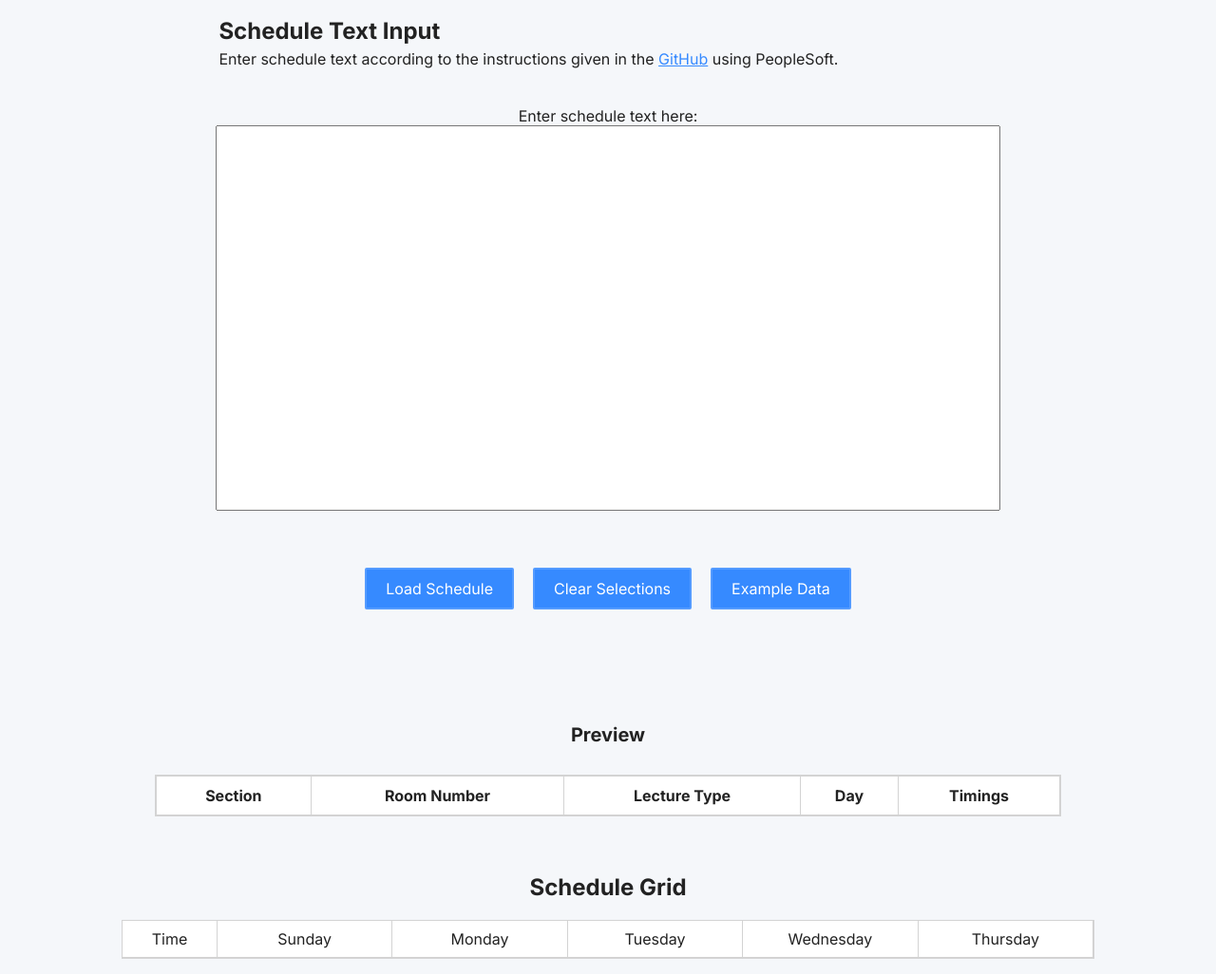
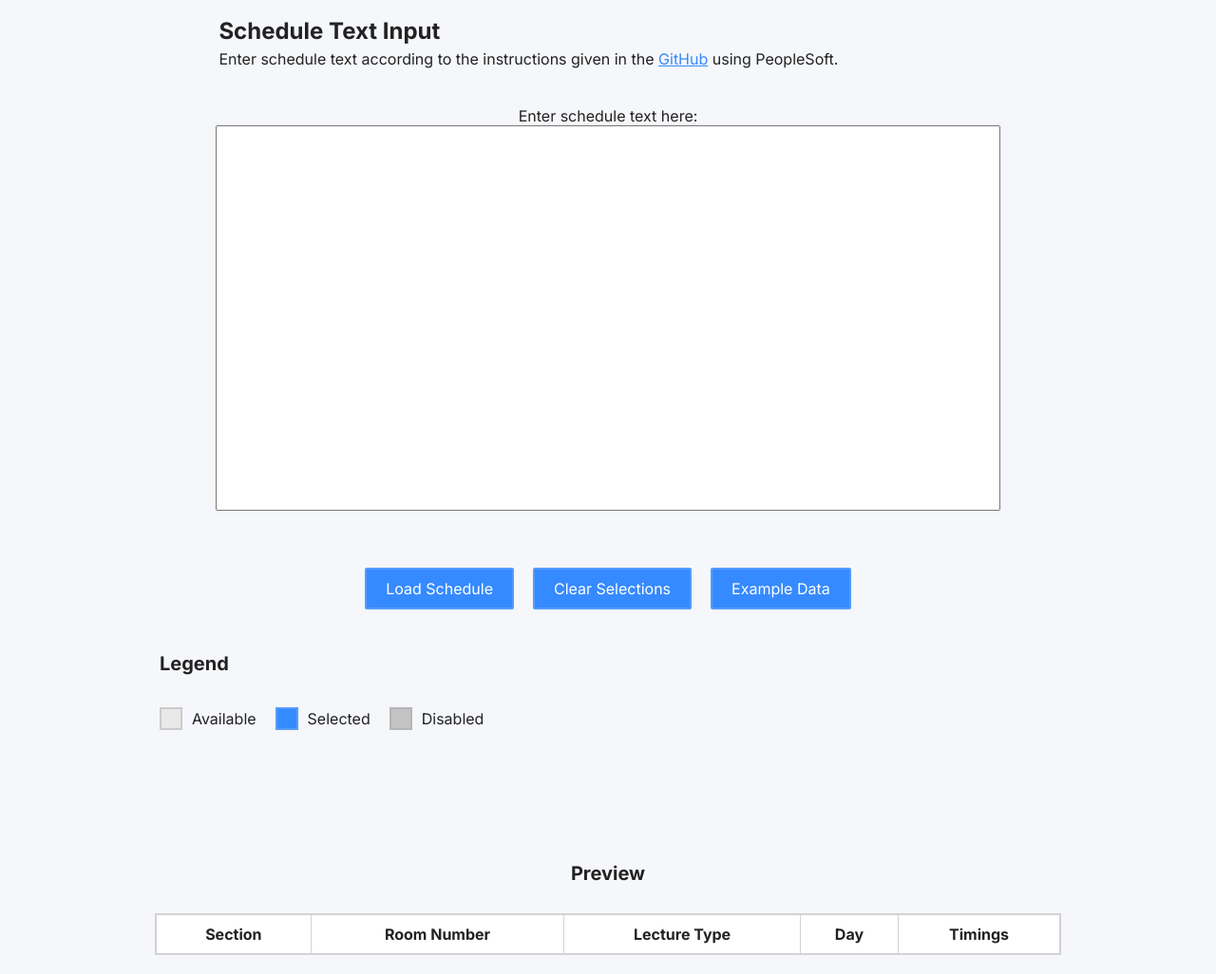
Before and after one commit to 60307390/scheduler-udst-revamp, a website built with Vite: page index.html in a window 1280 px wide. Shown: the part 71-1097 px from the top of the page at 95% size. Built offline with nearby package versions, Linux system fonts and the light colour scheme.

Commit message:
update index.html, style.css -- add legend

```diff
--- a/index.html
+++ b/index.html
@@ -30,7 +30,8 @@
             <div class="input-heading">
                 <h3>Schedule Text Input</h3>
                 <p>Enter schedule text according to the instructions given in the <a
-                        href="https://github.com/60307390/scheduler-udst-v2/tree/main#how-to-use-the-app" target="_blank">GitHub</a> using PeopleSoft.
+                        href="https://github.com/60307390/scheduler-udst-v2/tree/main#how-to-use-the-app"
+                        target="_blank">GitHub</a> using PeopleSoft.
             </div>
             <br>
             <div class="input-text-area">
@@ -47,6 +48,26 @@
             <button class="button-font main-function-button" id="clearButton">Clear Selections</button>
             <button class="button-font main-function-button" id="exampleData">Example Data</button>
         </div>
+
+        <section class="usage-info-container">
+            <div class="legend-container">
+                <p class="legend-title inner-title">Legend</p>
+                <div class="legend">
+                    <div class="available-legend legend-item">
+                        <div class="available-color legend-color-box"></div>
+                        <p>Available</p>
+                    </div>
+                    <div class="selected-legend legend-item">
+                        <div class="selected-color legend-color-box"></div>
+                        <p>Selected</p>
+                    </div>
+                    <div class="disabled-legend legend-item">
+                        <div class="disabled-color legend-color-box"></div>
+                        <p>Disabled</p>
+                    </div>
+                </div>
+            </div>
+        </section>
 
         <section class="course-interaction-container">
             <div class="course-picker-container">
@@ -114,7 +135,8 @@
         <div class="main-text">
             <p>Star this project and check out my other projects on <a
                     href="https://github.com/60307390/scheduler-udst-v2/tree/main" target="_blank">GitHub</a>.</p>
-            <small style="color:#7e7e7e">This is an <strong>unofficial</strong> project & independent tool. UDST does not endorse or sponsor this application.</small>
+            <small style="color:#7e7e7e">This is an <strong>unofficial</strong> project & independent tool. UDST does
+                not endorse or sponsor this application.</small>
         </div>
     </footer>
 
--- a/src/assets/style.css
+++ b/src/assets/style.css
@@ -4,6 +4,10 @@ TODO:
 - Fix "class slot" styling
     - Enable support for smaller devices
 */
+
+/* --------------------------------------------------------- */
+/* PRELIMINARY */
+/* --------------------------------------------------------- */
 
 :root {
     --main-accent: #368aff;
@@ -17,6 +21,19 @@ TODO:
     --cell-color-4: #e2c0ff;
     --cell-color-5: #ffecc0;
     --cell-color-6: #ffe7fe;
+
+    --selected-button-bg: var(--main-accent);
+    --selected-button-border: #549bff;
+
+    --available-button-bg: #e9e9e9;
+    --available-button-border: #cbcbcb;
+
+    --disabled-button-bg: #c3c3c3;
+    --disabled-button-border: #b6b6b6;
+
+    /* TODO */
+    /* --softConflict */
+    /* --hardConflict */
 }
 
 .inter-font,
@@ -90,6 +107,10 @@ a:visited:hover {
     width: 80%;
     max-width: 1300px;
 }
+
+/* --------------------------------------------------------- */
+/* Input Text Section */
+/* --------------------------------------------------------- */
 
 /* Input Area For Text */
 .schedule-input-area {
@@ -177,6 +198,59 @@ a:visited:hover {
     font-size: 20px;
 }
 
+
+/* --------------------------------------------------------- */
+/* Mid-Section -- Legend */
+/* --------------------------------------------------------- */
+.usage-info-container {
+    margin: 0px 20px;
+    padding: 5px 20px;
+}
+
+.usage-info p {
+    margin: 0px;
+}
+
+.legend {
+    display: flex;
+    flex-direction: row;
+    gap: 20px;
+}
+
+.legend-item {
+    display: flex;
+    flex-direction: row;
+    align-items: center;
+    gap: 10px;
+}
+
+.legend-color-box {
+    width: 20px;
+    height: 20px;
+    background-color: white;
+}
+
+.available-color {
+    background-color: var(--available-button-bg);
+    border: 2px solid var(--available-button-border);
+}
+
+.selected-color {
+    background-color: var(--selected-button-bg);
+    border: 2px solid var(--selected-button-border);
+}
+
+.disabled-color {
+    background-color: var(--disabled-button-bg);
+    border: 2px solid var(--disabled-button-border);
+}
+
+
+/* --------------------------------------------------------- */
+/* Mid-Section -- Course Interaction */
+/* --------------------------------------------------------- */
+
+
 /* Course Picker */
 .course-interaction-container {
     display: grid;
@@ -211,14 +285,14 @@ a:visited:hover {
 }
 
 .options-grid .option-button {
-    background-color: #e9e9e9;
+    background-color: var(--available-button-bg);
     /* background-color: #eff5ff; */
     color: black;
     font-size: 16px;
     /* padding: 5px 10px; */
     width: 33px;
     height: 32px;
-    border: #cbcbcb 2px solid;
+    border: 2px solid var(--available-button-border);
     /* border: #d5e6ff 2px solid; */
     gap: 0px;
     cursor: pointer;
@@ -230,15 +304,15 @@ a:visited:hover {
 }
 
 .options-grid .option-button:disabled {
-    background-color: #c3c3c3;
+    background-color: var(--disabled-button-bg);
     /* background-color: #b1bfd3; */
-    border: #b6b6b6 2px solid;
+    border: 2px solid var(--disabled-button-border);
     cursor: default;
 }
 
 .options-grid .selected-button {
-    background-color: var(--main-accent);
-    border: #549bff 2px solid;
+    background-color: var(--selected-button-bg);
+    border: 2px solid var(--selected-button-border);
     color: white;
 
     &:not(:disabled):hover {
@@ -296,6 +370,11 @@ td {
 .preview-table .preview-timings {
     width: 40%;
 }
+
+
+/* --------------------------------------------------------- */
+/* Schedule Table */
+/* --------------------------------------------------------- */
 
 
 /* Schedule Grid  */
```
